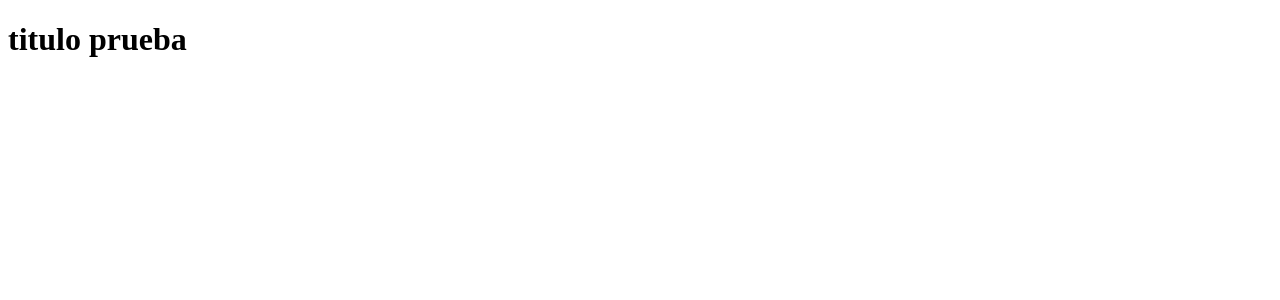
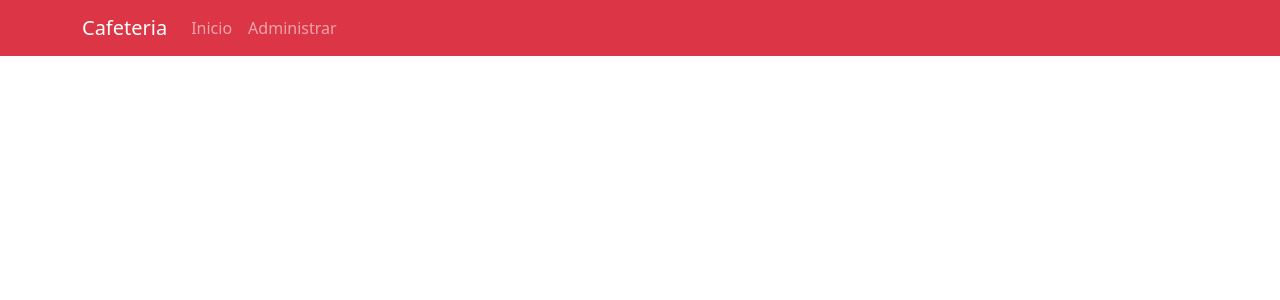
Before and after one commit to agostina9/cafebranch, a React (Create React App) app: page / in a window 1280 px wide. Shown: the top 300 px of the page. Built offline with nearby package versions, Linux system fonts and the light colour scheme.

Commit message:
agrego maquetado navbar

```diff
--- a/src/App.jsx
+++ b/src/App.jsx
@@ -1,7 +1,17 @@
-
+import 'bootstrap/dist/css/bootstrap.min.css';
+import { BrowserRouter, Routes, Route } from "react-router-dom";
+import Inicio from './components/views/Inicio'
+import Administrador from './components/views/Administrador'
+import Error404 from './components/views/Error404'
 function App() {
   return (
-  <h1>titulo prueba</h1>
+    <BrowserRouter>
+      <Routes>
+        <Route exact path="/" element={<Inicio></Inicio>}></Route>
+        <Route exact path="/administrador" element={<Administrador></Administrador>}></Route>
+        <Route exact path="*" element={<Error404></Error404>}></Route>
+      </Routes>
+    </BrowserRouter>
   );
 }
 
--- /dev/null
+++ b/src/components/views/Administrador.jsx
@@ -0,0 +1,9 @@
+const Administrador = () => {
+    return (
+        <div>
+            <h1>este es el administrador</h1>
+        </div>
+    );
+};
+
+export default Administrador;
--- /dev/null
+++ b/src/components/views/Error404.jsx
@@ -0,0 +1,9 @@
+const Error404 = () => {
+    return (
+        <div>
+            <h1>esta es la pag de error</h1>
+        </div>
+    );
+};
+
+export default Error404;
--- /dev/null
+++ b/src/components/views/Inicio.jsx
@@ -0,0 +1,16 @@
+import {Container, Nav, Navbar} from 'react-bootstrap';
+const inicio = () => {
+    return (
+        <Navbar bg="danger" variant="dark">
+        <Container>
+          <Navbar.Brand href="#home">Cafeteria</Navbar.Brand>
+          <Nav className="me-auto">
+            <Nav.Link href="#home">Inicio</Nav.Link>
+            <Nav.Link href="#features">Administrar</Nav.Link>
+          </Nav>
+        </Container>
+      </Navbar>
+    );
+};
+
+export default inicio;
```
Also changed, not shown: src/components/common/Footer.jsx (added, +11 -0 lines), src/components/common/Menu.jsx (added, +11 -0 lines), src/components/views/DetalleProducto.jsx (added), src/components/views/producto/CardProducto.jsx (added), src/components/views/producto/CrearProducto.jsx (added), src/components/views/producto/EditarProducto.jsx (added), src/components/views/producto/ItemProducto.jsx (added).
